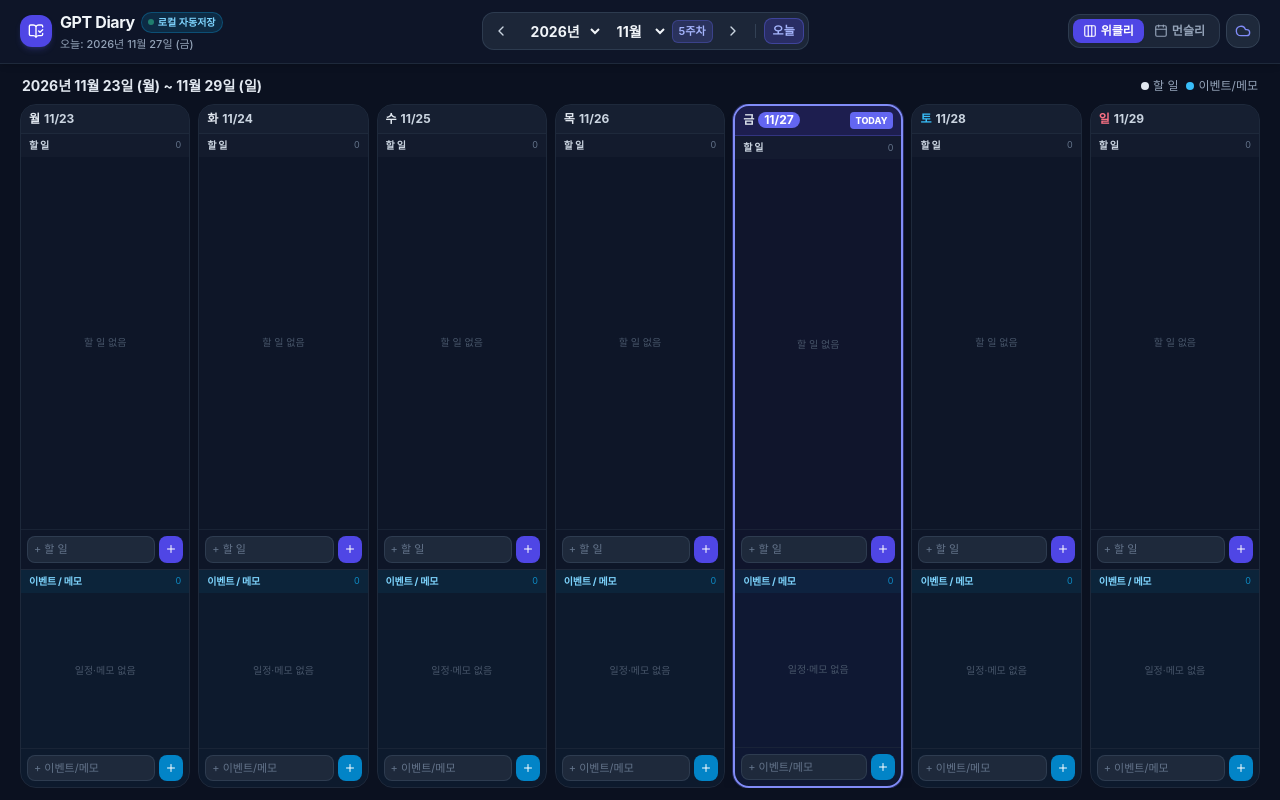
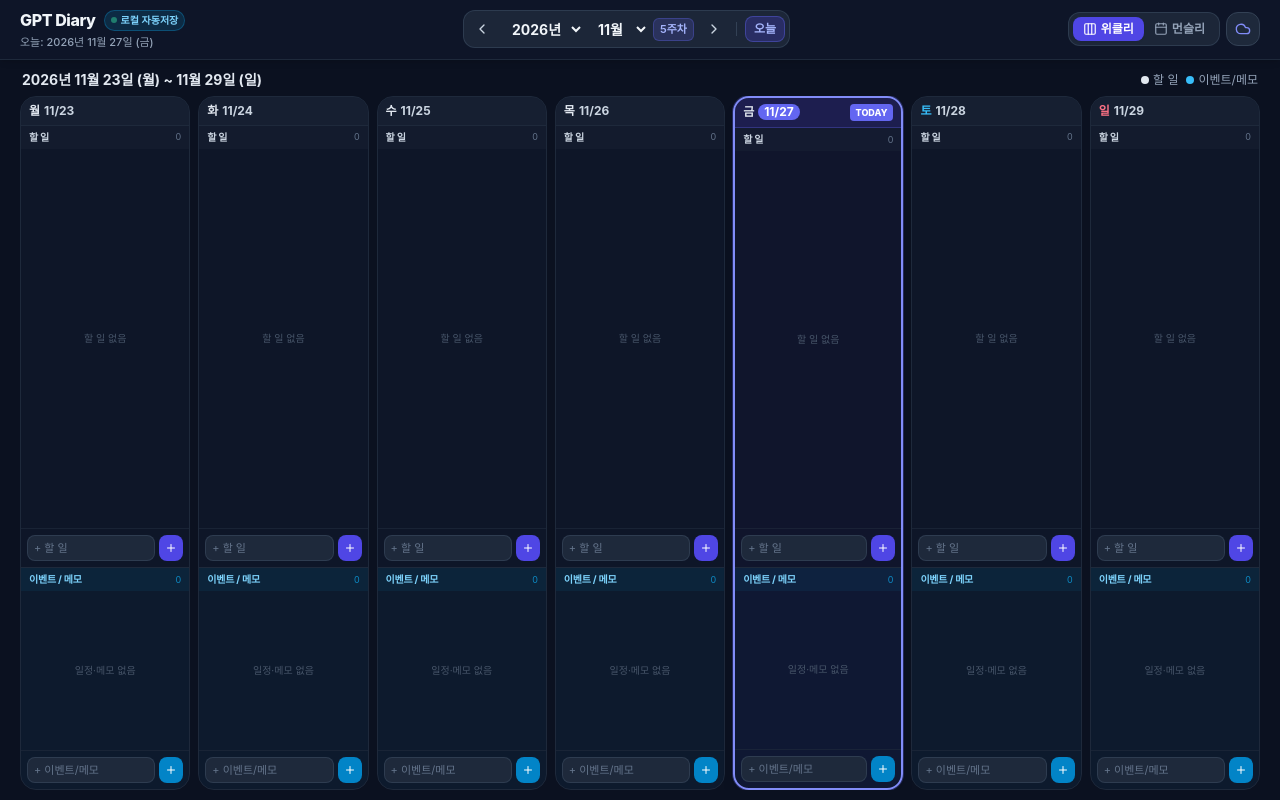
Before and after one commit to pms1-mine/DiaryGPT, a plain HTML site: page index.html in a window 1280 px wide. Drawn offline with nearby package versions, Linux system fonts and the light colour scheme; a web font is replaced by a local one.

Commit message:
Add files via upload

```diff
--- a/index.html
+++ b/index.html
@@ -3,7 +3,7 @@
 <head>
     <meta charset="UTF-8">
     <meta name="viewport" content="width=device-width, initial-scale=1.0">
-    <title>GPT Diary</title>
+    <title>index.html</title>
     <!-- Tailwind CSS 로드 -->
     <script src="https://cdn.tailwindcss.com"></script>
     <!-- Pretendard 웹폰트 로드 (가독성이 뛰어난 한글 모던 폰트) -->
@@ -60,23 +60,27 @@
             from { opacity: 0; transform: translateY(3px); }
             to { opacity: 1; transform: translateY(0); }
         }
+
+        /* 모바일 주소창/화면 크기 변화 대응 동적 뷰포트 높이 및 전체 스크롤 차단 */
+        html, body {
+            height: 100dvh;
+            max-height: 100dvh;
+            width: 100vw;
+            overflow: hidden !important;
+            overscroll-behavior: none;
+        }
     </style>
 </head>
-<body class="bg-darkbg text-slate-100 h-screen w-screen overflow-hidden flex flex-col selection:bg-indigo-500/30 selection:text-indigo-200">
+<body class="bg-darkbg text-slate-100 h-[100dvh] max-h-[100dvh] w-screen overflow-hidden flex flex-col select-none sm:select-auto selection:bg-indigo-500/30 selection:text-indigo-200">
 
     <!-- 상단 헤더 네비게이션 (컴팩트 고정 높이) -->
     <header class="shrink-0 z-30 bg-slate-900/90 backdrop-blur-md border-b border-slate-800 shadow-md">
         <div class="max-w-[1800px] mx-auto px-2 sm:px-5">
-            <div class="flex flex-wrap items-center justify-between py-1.5 sm:py-2.5 gap-1.5 sm:gap-3">
-
-                <!-- 로고 & 타이틀 + 동기화 상태 표시 -->
+            <div class="flex flex-wrap items-center justify-between py-1 sm:py-2 gap-1 sm:gap-3">
                 <div class="flex items-center gap-2">
-                    <div class="w-8 h-8 rounded-xl bg-indigo-600 text-white flex items-center justify-center shadow-md shadow-indigo-500/20 shrink-0">
-                        <i data-lucide="book-open-check" class="w-4 h-4"></i>
-                    </div>
                     <div>
-                        <div class="flex items-center gap-1.5">
-                            <h1 class="text-sm sm:text-base font-bold tracking-tight text-slate-100 leading-none">GPT Diary</h1>
+                        <div class="flex items-center gap-2">
+                            <h1 class="text-sm sm:text-base font-extrabold tracking-tight text-slate-100">GPT Diary</h1>
                             <span id="sync-status-badge" class="inline-flex items-center gap-1 px-1.5 py-0.5 rounded-full text-[10px] font-semibold bg-emerald-500/15 text-emerald-300 border border-emerald-500/30">
                                 <span class="w-1.5 h-1.5 rounded-full bg-emerald-400 animate-pulse"></span>
                                 <span id="sync-status-text">실시간 동기화</span>
@@ -163,25 +167,25 @@
     </header>
 
     <!-- 메인 콘텐츠 영역: 남은 화면 높이를 100% 채우며 바깥 스크롤 없음 -->
-    <main class="flex-1 min-h-0 max-w-[1800px] w-full mx-auto px-2 sm:px-5 py-2 sm:py-3 flex flex-col overflow-hidden">
+    <main class="flex-1 min-h-0 max-w-[1800px] w-full mx-auto px-2 sm:px-5 py-1.5 sm:py-2.5 flex flex-col overflow-hidden">
 
         <!-- 1. 위클리(주간) 뷰 컨테이너 (기본 첫 페이지, 바깥 스크롤 없이 100% 높이 맞춤) -->
-        <section id="view-weekly" class="flex-1 min-h-0 flex flex-col fade-in overflow-hidden">
-            <div class="shrink-0 mb-1.5 sm:mb-2 flex items-center justify-between gap-2 px-0.5">
-                <p id="weekly-range-label" class="text-xs sm:text-sm font-bold text-slate-200 truncate"></p>
+        <section id="view-weekly" class="flex-1 min-h-0 h-full flex flex-col fade-in overflow-hidden">
+            <div class="shrink-0 mb-1 sm:mb-1.5 flex items-center justify-between gap-2 px-0.5">
+                <p id="weekly-range-label" class="text-[11px] sm:text-sm font-bold text-slate-200 truncate"></p>
                 <div class="flex items-center gap-2 text-[10px] sm:text-xs text-slate-400 shrink-0">
                     <span class="inline-flex items-center gap-1"><span class="w-2 h-2 rounded-full bg-slate-200"></span>할 일</span>
                     <span class="inline-flex items-center gap-1"><span class="w-2 h-2 rounded-full bg-sky-400"></span>이벤트/메모</span>
                 </div>
             </div>
-            <!-- 7열 가로 균등 분할 그리드 (어떤 화면 폭에서도 가로/세로 바깥 스크롤 없이 한눈에 표시) -->
-            <div id="weekly-grid" class="flex-1 min-h-0 grid grid-cols-7 gap-1 sm:gap-2 overflow-hidden">
+            <!-- 7열 가로 균등 분할 그리드 (어떤 화면 크기에서도 전체 세로 길이가 모두 표시되도록 고정) -->
+            <div id="weekly-grid" class="flex-1 min-h-0 h-full grid grid-cols-7 grid-rows-1 gap-1 sm:gap-2 overflow-hidden">
                 <!-- JavaScript로 7일 주간 컬럼 동적 생성 -->
             </div>
         </section>
 
         <!-- 2. 먼슬리(월간) 뷰 컨테이너 (바깥 스크롤 없이 100% 높이 맞춤) -->
-        <section id="view-monthly" class="hidden flex-1 min-h-0 flex flex-col fade-in overflow-hidden">
+        <section id="view-monthly" class="hidden flex-1 min-h-0 h-full flex flex-col fade-in overflow-hidden">
             <!-- 요일 헤더 (일~토) -->
             <div class="shrink-0 grid grid-cols-7 gap-1 sm:gap-1.5 mb-1 text-center">
                 <div class="py-0.5 text-[11px] sm:text-xs font-bold text-rose-400">일</div>
@@ -308,7 +312,7 @@
 
         /**
          * ============================================================================
-         * 마이 다이어리 & 플래너 - 위클리 기본 뷰, 무스크롤 반응형, 실시간 동기화
+         * GPT Diary - 위클리 기본 뷰, 무스크롤 반응형, 실시간 동기화
          * ============================================================================
          */
 
@@ -320,7 +324,7 @@
 
         // 애플리케이션 전역 상태 (기본 첫 화면: 'weekly')
         let state = {
-            viewMode: 'weekly', // 요청 반영: 기본 첫 페이지가 위클리
+            viewMode: 'weekly', // 기본 첫 페이지가 위클리
             currentYear: new Date().getFullYear(),
             currentMonth: new Date().getMonth(),
             selectedWeekStart: null,
@@ -900,7 +904,7 @@
          * ============================================================================
          * 2. 먼슬리(월간) 달력 렌더링
          * - 칸 구분 없이 통합 표시
-         * - 이벤트/메모는 파란색/초록색 텍스트로 표시, 할 일은 검은색 텍스트로 표시
+         * - 이벤트/메모는 파란색/초록색 텍스트로 표시, 할 일은 흰색 텍스트로 표시
          * - 화면 크기에 상관없이 바깥 스크롤 없이 한 화면에 표시
          * ============================================================================
          */
@@ -1447,6 +1451,11 @@
             startMidnightWatcher();
             initRealtimeSync();
         });
+
+        // 화면 크기/회전 변경 시에도 전체 세로 길이와 스크롤 영역이 어긋나지 않도록 즉시 재계산
+        window.addEventListener('resize', () => {
+            renderAll();
+        });
     </script>
 </body>
 </html>
```
